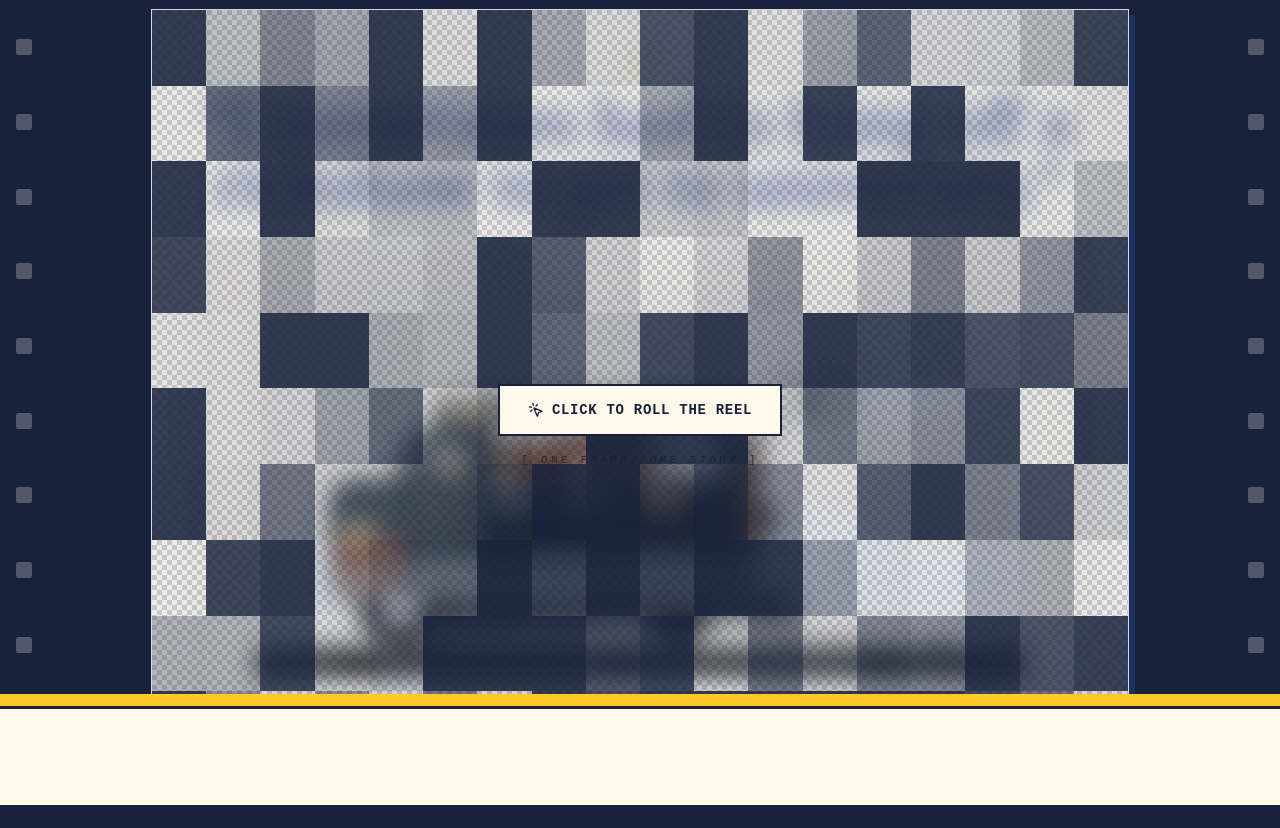
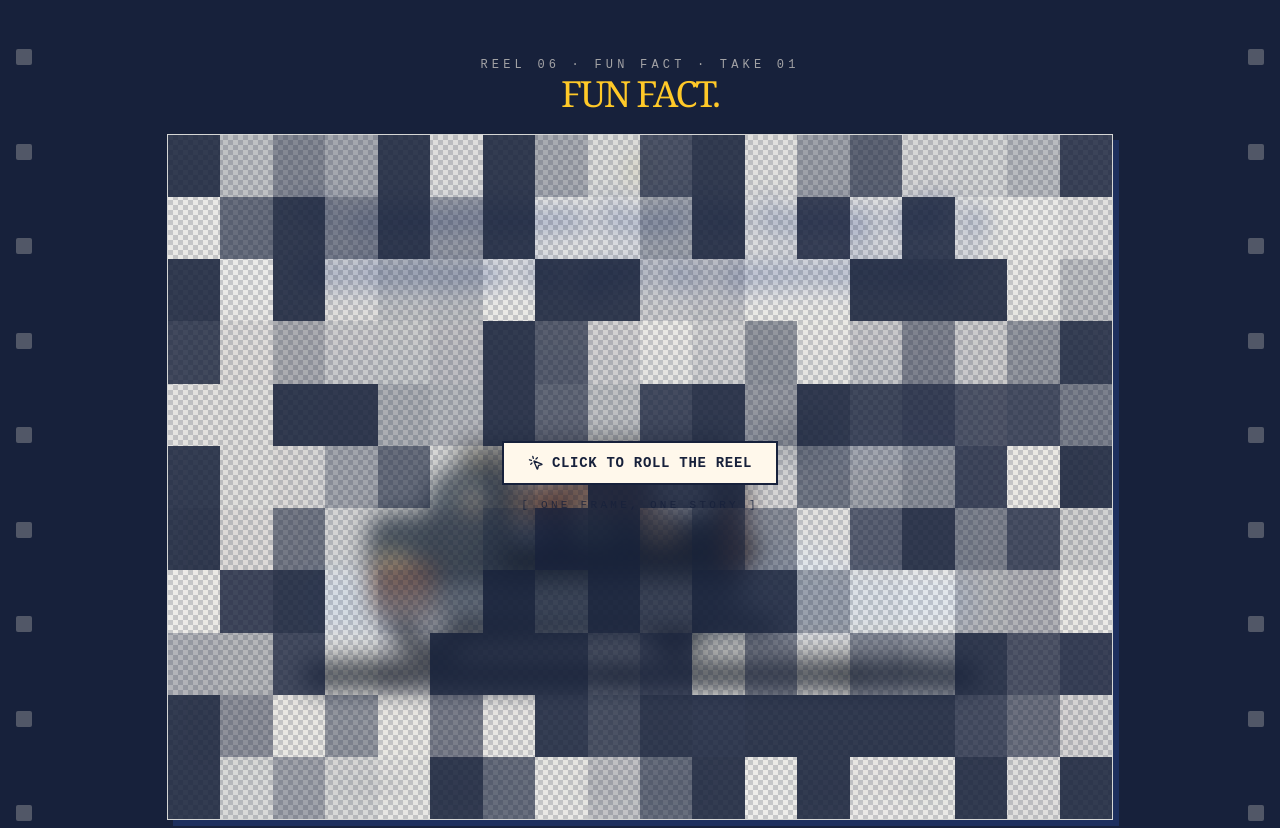
Before and after one commit to hasnainhaider2663/hasnain-cv, a React (Vite) app: page / in a window 1280 px wide. Shown: the part 5040-5868 px from the top of the page. Built offline with nearby package versions, Linux system fonts and the light colour scheme.

Commit message:
education: 90vh portrait lock improvements

```diff
--- /dev/null
+++ b/screenshotter.js
@@ -0,0 +1,22 @@
+import { chromium } from 'playwright'; // Need to check if playwright is available or I need to use another approach
+
+async function run() {
+  const browser = await chromium.launch();
+  const page = await browser.newPage();
+  await page.goto('http://localhost:5173'); // Assuming dev server running or preview
+
+  const viewports = [
+    { width: 1440, height: 900 },
+    { width: 1024, height: 768 },
+    { width: 768, height: 1024 },
+    { width: 390, height: 844 },
+    { width: 844, height: 390 },
+  ];
+
+  for (const v of viewports) {
+    await page.setViewportSize(v);
+    await page.screenshot({ path: `education-${v.width}x${v.height}.png` });
+  }
+  await browser.close();
+}
+run();
--- a/src/components/Education.tsx
+++ b/src/components/Education.tsx
@@ -33,42 +33,42 @@ export default function Education() {
   )
 
   return (
-    <section id="education" className="relative flex h-[90svh] w-full items-center justify-center overflow-hidden ink-block scroll-mt-16">
+    <section id="education" className="relative flex w-full items-center justify-center ink-block scroll-mt-16">
       <div aria-hidden className="absolute inset-x-0 top-0 z-20 h-3 bg-accent" />
       <div aria-hidden className="absolute inset-x-0 bottom-0 z-20 h-3 bg-accent" />
 
       <PerforationRail side="left" />
       <PerforationRail side="right" />
 
-      <div className="mx-auto max-w-6xl px-6 py-12 sm:px-10 md:px-16 md:py-16 lg:py-20">
+      <div className="mx-auto max-w-6xl px-6 py-8 sm:px-10 md:px-16 md:py-12 lg:py-16">
         <Reveal>
           <div className="text-center">
-            <span className="font-mono text-[11px] tracking-[0.35em] opacity-60">REEL 06 · FUN FACT · TAKE 01</span>
-            <h2 className="display-type mt-3 text-5xl text-accent sm:text-7xl lg:text-8xl">FUN FACT.</h2>
+            <span className="font-mono text-[10px] sm:text-[11px] lg:text-[12px] tracking-[0.35em] opacity-60">REEL 06 · FUN FACT · TAKE 01</span>
+            <h2 className="display-type mt-1 text-xl sm:text-2xl lg:text-3xl xl:text-4xl text-accent">FUN FACT.</h2>
           </div>
         </Reveal>
 
-        <Reveal delay={0.1} className="mt-8 md:mt-10">
-          <div className="border-brutal paper-panel relative overflow-hidden p-6 sm:p-8 md:p-10">
+        <Reveal delay={0.1} className="mt-5 md:mt-6">
+          <div className="border-brutal paper-panel relative overflow-hidden p-3 sm:p-4 md:p-5 lg:p-6">
             <span aria-hidden className="absolute left-4 top-4 font-mono text-[10px] tracking-[0.2em] opacity-50">● REC</span>
             <span aria-hidden className="absolute right-4 top-4 font-mono text-[10px] tracking-[0.2em] opacity-50">SCENE 01</span>
 
             <div className={`transition-[filter,transform] duration-1000 ${revealed ? 'rise-in-imax' : 'pixel-crumble pointer-events-none select-none'}`}>
               <div className="flex flex-col items-center text-center">
-                <Sparkles size={24} strokeWidth={2} className="text-accent" />
-                <blockquote className="mt-4 max-w-4xl font-display text-3xl leading-[1.05] text-cobalt text-balance sm:text-5xl lg:text-6xl">
+                <Sparkles size={20} strokeWidth={2} className="text-accent" />
+                <blockquote className="mt-3 max-w-4xl font-display text-2xl leading-[1.1] text-cobalt text-balance sm:text-4xl lg:text-5xl">
                   &ldquo;I sometimes had to hang off a rickshaw to get to university.&rdquo;
                 </blockquote>
               </div>
 
-              <div className="mx-auto mt-8 max-w-4xl border border-border/20 bg-[#efe8dc] p-5 sm:p-7 md:p-8">
-                <LoaderRickshaw className="mx-auto h-auto w-full max-w-3xl" />
+              <div className="mx-auto mt-5 max-w-4xl border border-border/20 bg-[#efe8dc] p-4 sm:p-5 md:p-6">
+                <LoaderRickshaw className="mx-auto h-auto w-full max-w-2xl" />
                 <p className="mt-3 text-center font-mono text-[11px] tracking-[0.18em] text-[#3a3f45]">
                   That&apos;s me.
                 </p>
               </div>
 
-              <div className="mt-7 flex flex-wrap items-center justify-center gap-x-8 gap-y-2 font-mono text-[11px] tracking-[0.2em] text-bg/70">
+              <div className="mt-5 flex flex-wrap items-center justify-center gap-x-8 gap-y-2 font-mono text-[11px] tracking-[0.2em] text-fg/80">
                 <span>ISLAMABAD · COMSATS</span>
                 <span aria-hidden>·</span>
                 <span>LOADER RICKSHAW</span>
@@ -97,9 +97,9 @@ export default function Education() {
                   type="button"
                   onClick={() => setRevealed(true)}
                   aria-label="Reveal a fun fact about me"
-                  className="absolute inset-0 flex flex-col items-center justify-center gap-4 text-center"
+                  className="absolute inset-0 flex flex-col items-center justify-center gap-3 text-center"
                 >
-                  <span className="border-2 border-fg bg-bg text-fg px-7 py-3.5 font-mono text-sm font-bold tracking-wider uppercase transition-colors hover:bg-accent hover:border-accent hover:text-fg">
+                  <span className="border-2 border-fg bg-bg text-fg px-6 py-2.5 font-mono text-sm font-bold tracking-wider uppercase transition-colors hover:bg-accent hover:border-accent hover:text-fg">
                     <MousePointerClick size={16} className="mr-2 inline" strokeWidth={2} />
                     Click to roll the reel
                   </span>
--- a/src/index.css
+++ b/src/index.css
@@ -255,7 +255,8 @@
     display: none;
   }
 
-  @media (max-width: 900px) and (orientation: landscape) {
+  @media (orientation: landscape) and (hover: none) and (pointer: coarse),
+         (orientation: landscape) and (max-height: 500px) {
     .portrait-lock {
       position: fixed;
       inset: 0;
--- /dev/null
+++ b/test-res.js
@@ -0,0 +1,43 @@
+import { chromium } from 'playwright';
+
+(async () => {
+  const browser = await chromium.launch();
+  const viewports = [
+    { width: 1920, height: 1080 },
+    { width: 1440, height: 900 },
+    { width: 1280, height: 800 },
+    { width: 1024, height: 768 },
+    { width: 768, height: 1024 },
+    { width: 390, height: 844 },
+    { width: 844, height: 390 },
+  ];
+
+  for (const viewport of viewports) {
+    const context = await browser.newContext({ viewport });
+    const page = await context.newPage();
+    await page.goto('http://localhost:3000/');
+
+    // Check for overflow
+    const isOverflow = await page.evaluate(() => {
+        return document.body.scrollWidth > window.innerWidth;
+    });
+    console.log(`Viewport ${viewport.width}x${viewport.height}: Overflow = ${isOverflow}`);
+
+    // Check interaction
+    const edu = page.locator('#education');
+    await edu.scrollIntoViewIfNeeded();
+
+    // Check if button exists
+    const button = edu.locator('button');
+    if (await button.isVisible()) {
+      await button.click();
+      // Wait for animation or check class
+      await page.waitForTimeout(1000);
+      const isRevealed = await page.evaluate(() => {
+        return document.querySelector('#education') && !document.querySelector('button');
+      });
+      console.log(`Viewport ${viewport.width}x${viewport.height}: Interaction Works = ${isRevealed}`);
+    }
+  }
+  await browser.close();
+})();
```
Also changed, not shown: screen-1920.png (added), screen-390.png (added).
